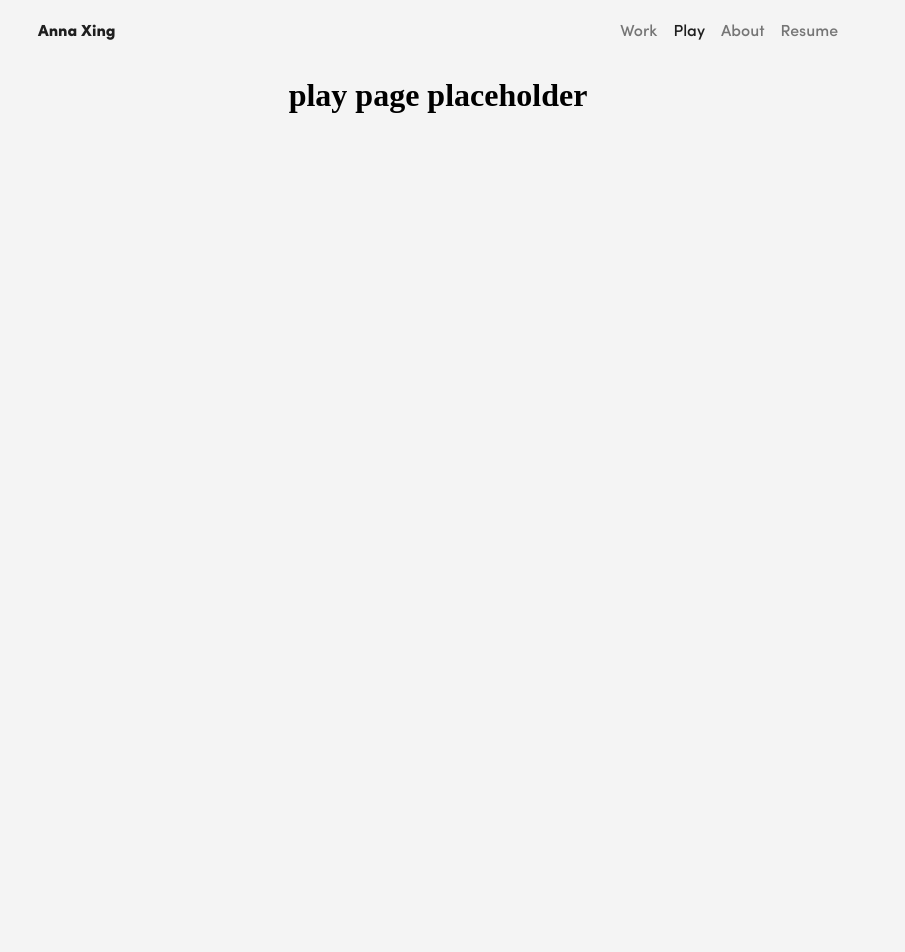
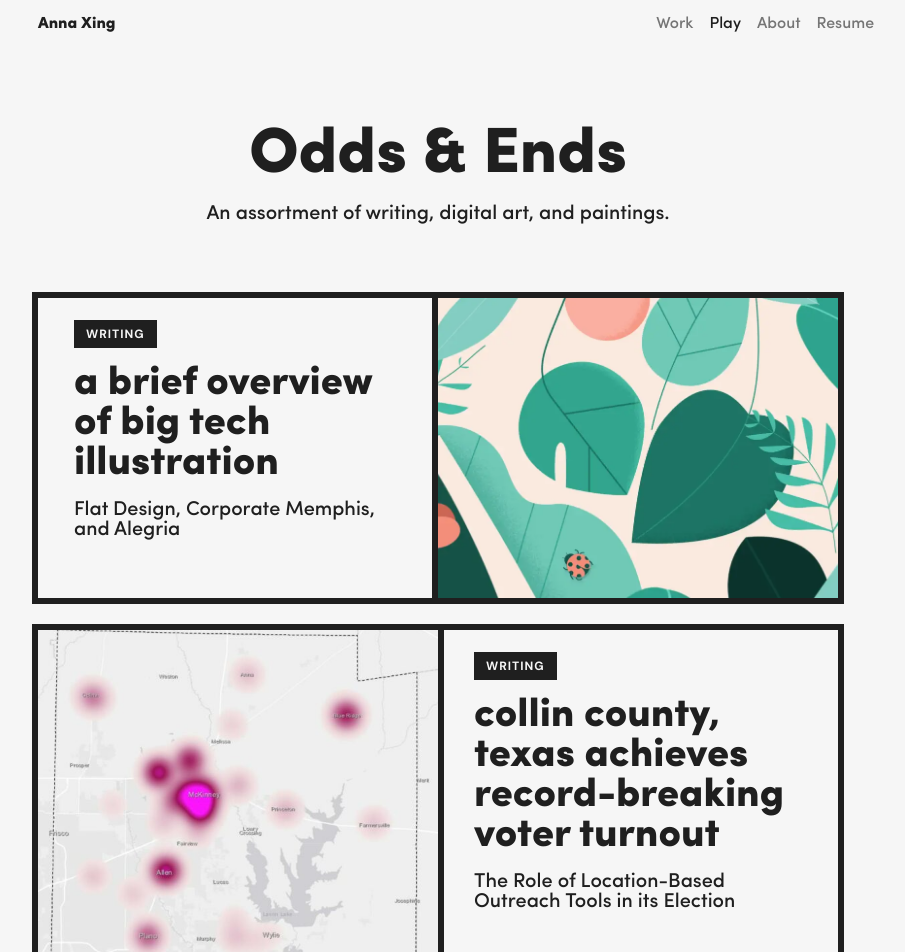
Before and after one commit to anna-xing/anna-xing.github.io, a React (Create React App) app: page /play in a window 1280 px wide. Shown: the top 952 px of the page, without its empty margins (202-1107 px from the left). Before the commit the page ends 800 px from the top, so only its background shows below. Built offline with nearby package versions, Linux system fonts and the light colour scheme.

Commit message:
Started work on Play page, text-only card display not working yet - see TODO

```diff
--- a/src/App.js
+++ b/src/App.js
@@ -20,10 +20,10 @@ export default function App() {
               <AboutPage />
             </Route>
             <Route path="/play">
-              <PlayPage />
+              <PlayPage theme={theme} />
             </Route>
             <Route path="/">
-              <WorkPage theme={theme}/>
+              <WorkPage theme={theme} />
             </Route>
           </Switch>
         </PageContainer>
--- a/src/components/Card.js
+++ b/src/components/Card.js
@@ -7,11 +7,18 @@ export const CardContainer = styled.div`
     display: flex;
     box-shadow: none;
     transition: ${({theme}) => theme.transition.boxShadow};
+    outline: ${({theme}) => theme.outline.card + ' ' + theme.color.outline};
+    margin-bottom: calc(${({theme}) => theme.padding.pageVertical} * 2);
 
     &:hover {
-        box-shadow: ${({theme}) => theme.boxShadow.card};
+        box-shadow: ${({theme}) => theme.boxShadow.card + ' ' + theme.color.cardBoxShadow};
     }
 `;
+
+// Props: height
+export const SingleCardContainer = styled(CardContainer)`
+    width: auto;
+`; // TODO: not working ;_;
 
 export const TextCard = styled.div`
     z-index: ${({theme}) => theme.zIndex.overlay};
@@ -22,7 +29,6 @@ export const TextCard = styled.div`
         ${({theme}) => theme.padding.pageHorizontal}
         calc(${({theme}) => theme.padding.pageVertical} * 2);
     text-align: left;
-    outline: ${({theme}) => theme.outline};
 `;
 
 // Props: bgImg
@@ -36,7 +42,7 @@ export const ImgCard = styled.div`
     background-color: ${({theme}) => theme.color.backgroundSecondary};
     background-size: cover;
     background-position: center;
-    outline: ${({theme}) => theme.outline};
+    outline: ${({theme}) => theme.outline.card + ' ' + theme.color.outline};
 `;
 
 export const CardsGrid = styled.div`
--- a/src/components/Nav.js
+++ b/src/components/Nav.js
@@ -55,9 +55,9 @@ const LinkContainer = styled.ul`
 
 // TODO: turn width into max-width for smaller screens
 const NavBar = styled.nav`
-    position: absolute;
+    position: fixed;
     top: 0;
-    z-index: ${(props) => props.theme.fontFamily.nav};
+    z-index: ${(props) => props.theme.zIndex.nav};
     width: calc(100% - ${({theme}) => theme.padding.pageHorizontal} * 2);
     max-width: calc(${({theme}) => theme.maxWidth.page}
         + ${({theme}) => theme.padding.pageHorizontal});
--- a/src/components/TextType.js
+++ b/src/components/TextType.js
@@ -13,8 +13,9 @@ export const HeadingText = styled.h2`
     font-family: ${(props) => props.theme.fontFamily.heading};
     font-size: ${(props) => props.theme.fontSize.large};
     color: ${(props) => props.theme.color.textPrimary};
-    margin: ${({theme}) => theme.fontSize.medium} 0;
+    margin: ${({theme}) => theme.fontSize.small} 0;
     padding: 0;
+    text-transform: lowercase;
     line-height: ${(props) => props.theme.fontSize.large};
 `;
 
--- a/src/pages/PlayPage.js
+++ b/src/pages/PlayPage.js
@@ -1,3 +1,54 @@
 import React from 'react';
 
-export const PlayPage = () => <h1>play page placeholder</h1>
+import {
+    BannerText,
+    HeadingText,
+    BodyText,
+    TagText,
+    Tag,
+    CardContainer,
+    ImgCard,
+    TextCard,
+    CardsGrid,
+    BannerContainer,
+} from './../components';
+
+import bigTechIllustImg from './../assets/img/writing/big-tech-illustration.jpeg';
+import collinCountyImg from './../assets/img/writing/collin-county.jpg';
+
+export const PlayPage = ({theme}) => {
+    return (
+        <React.Fragment>
+            <BannerContainer>
+                <BannerText>Odds & Ends</BannerText>
+                <BodyText>An assortment of writing, digital art, and paintings.</BodyText>
+            </BannerContainer>
+            <CardsGrid>
+                <a href="https://anna-xing.medium.com/a-brief-overview-of-big-tech-illustration-flat-design-corporate-memphis-and-alegria-a9b54a35c6b1" target="_blank" rel="noopener noreferrer">
+                    <CardContainer height={theme.cardSize.writingHeight}>
+                        <TextCard>
+                            <Tag>
+                                <TagText>Writing</TagText>
+                            </Tag>
+                            <HeadingText>A Brief Overview of Big Tech Illustration</HeadingText>
+                            <BodyText>Flat Design, Corporate Memphis, and Alegria</BodyText>
+                        </TextCard>
+                        <ImgCard bgImg={bigTechIllustImg} />
+                    </CardContainer>
+                </a>
+                <a href="https://qwhery.com/collin-county-texas-achieves-record-breaking-turnout-with-location-based-outreach-tools/" target="_blank" rel="noopener noreferrer">
+                    <CardContainer height={theme.cardSize.writingHeight}>
+                        <ImgCard bgImg={collinCountyImg} />
+                        <TextCard>
+                            <Tag>
+                                <TagText>Writing</TagText>
+                            </Tag>
+                            <HeadingText>Collin County, Texas Achieves Record-Breaking Voter Turnout</HeadingText>
+                            <BodyText>The Role of Location-Based Outreach Tools in its Election</BodyText>
+                        </TextCard>
+                    </CardContainer>
+                </a>
+            </CardsGrid>
+        </React.Fragment>
+    );
+};
--- a/src/pages/WorkPage.js
+++ b/src/pages/WorkPage.js
@@ -7,7 +7,6 @@ import {
     TagText,
     Tag,
     TagContainer,
-
     CardContainer,
     TextCard,
     ImgCard,
--- a/src/themes/dark.js
+++ b/src/themes/dark.js
@@ -4,16 +4,13 @@ export const darkTheme = {
     color: {
         backgroundPrimary: '#1f1f1f',
         backgroundSecondary: '#8c8c8c',
-        backgroundCard: '#1f1f1f',
-        backgroundTag: '#363636',
 
         textPrimary: '#ededed',
         textSecondary: '#c2c2c2',
         textAccent: '#ff713d',
+
+        cardBoxShadow: 'rgba(200,200,200,0.3)',
+        outline: '#ededed',
     },
-    boxShadow: {
-        card: '0px 5px 15px 0px rgba(200,200,200,0.3)',
-    },
-    outline: '2px solid #ededed',
     ...sharedConstants,
 };
--- a/src/themes/light.js
+++ b/src/themes/light.js
@@ -2,16 +2,15 @@ import { sharedConstants } from './shared';
 
 export const lightTheme = {
     color: {
-        backgroundPrimary: '#f4f4f4',
+        backgroundPrimary: '#f6f6f6',
         backgroundSecondary: '#d9d9d9',
 
         textPrimary: '#1f1f1f',
         textSecondary: '#757575',
         textAccent: '#ff713d',
+
+        cardBoxShadow: 'rgba(0,0,0,0.8)',
+        outline: '#1f1f1f',
     },
-    boxShadow: {
-        card: '0px 5px 20px 0px rgba(0,0,0,0.8)',
-    },
-    outline: '3px solid #1f1f1f',
     ...sharedConstants,
 };
--- a/src/themes/shared.js
+++ b/src/themes/shared.js
@@ -28,13 +28,17 @@ export const sharedConstants = {
     },
     cardSize: {
         projectHeight: '300px',
-        writingWidth: '340px',
         writingHeight: '300px',
-        artWidth: '340px',
         artHeight: '340px',
     },
     transition: {
         color: 'color 300ms',
         boxShadow: 'box-shadow 300ms ease-in-out',
     },
+    boxShadow: {
+        card: '0px 5px 20px 5px',
+    },
+    outline: {
+        card: '6px solid'
+    },
 };
```
